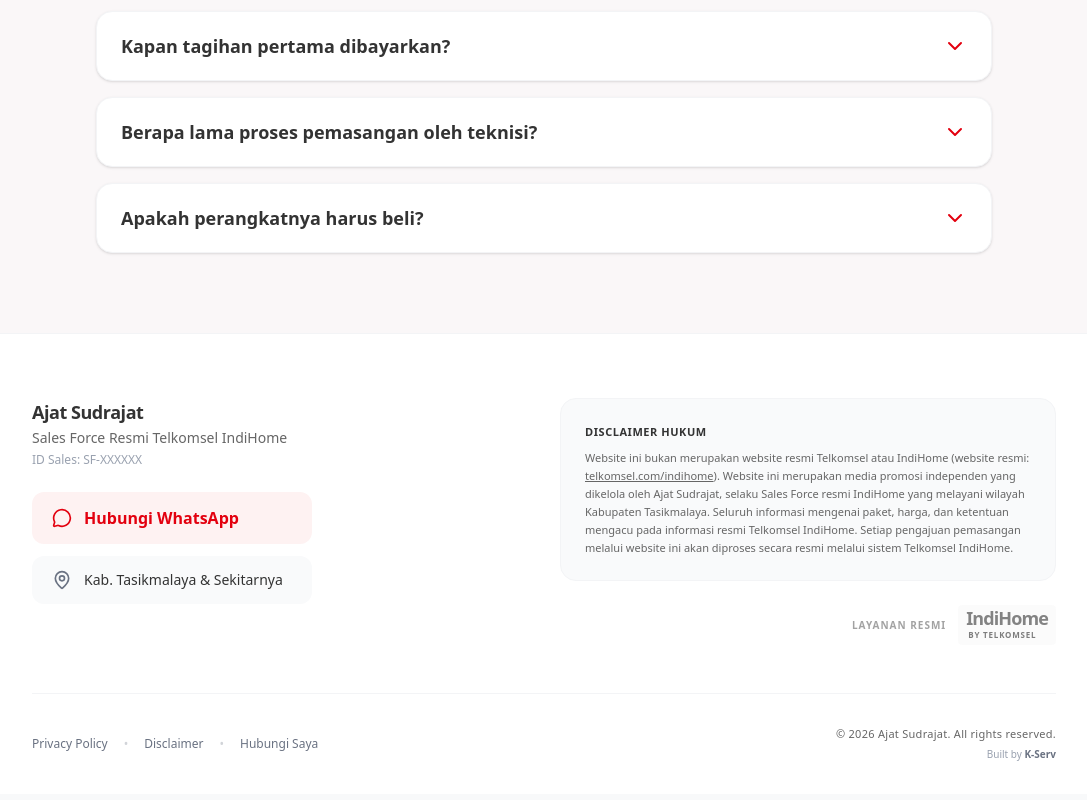
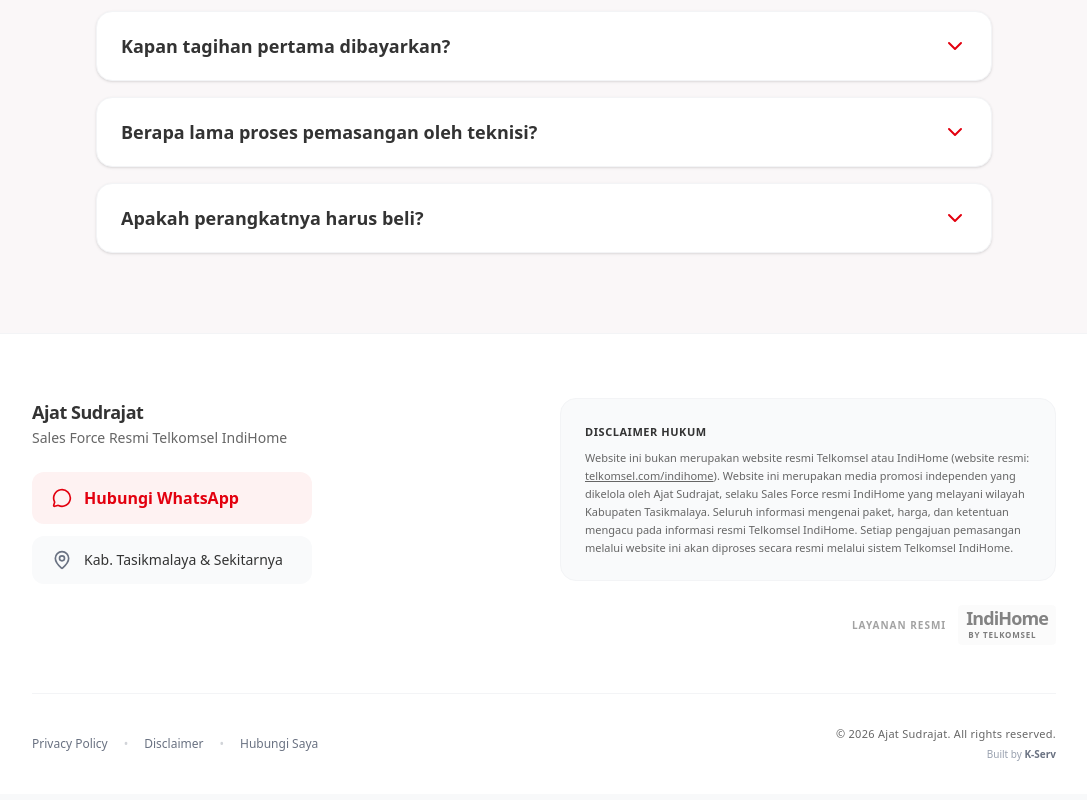
Before and after one commit to V1ncen11/websales-bapa, a Next.js app: page / in a window 1280 px wide. Shown: the part 6613-7413 px from the top of the page, without its empty margins (96-1183 px from the left). Built offline with nearby package versions, Linux system fonts and the light colour scheme.

Commit message:
style: remove ID Sales from footer for privacy

```diff
--- a/src/app/page.tsx
+++ b/src/app/page.tsx
@@ -592,7 +592,6 @@
             <div className="mb-6 text-center md:text-left">
               <span className="block text-lg font-bold text-text-main tracking-tight">Ajat Sudrajat</span>
               <span className="block text-sm text-text-muted mt-0.5">Sales Force Resmi Telkomsel IndiHome</span>
-              <span className="block text-xs font-medium text-gray-400 mt-1">ID Sales: SF-XXXXXX</span>
             </div>
 
             <div className="flex flex-col gap-3 w-full max-w-[280px]">
```
